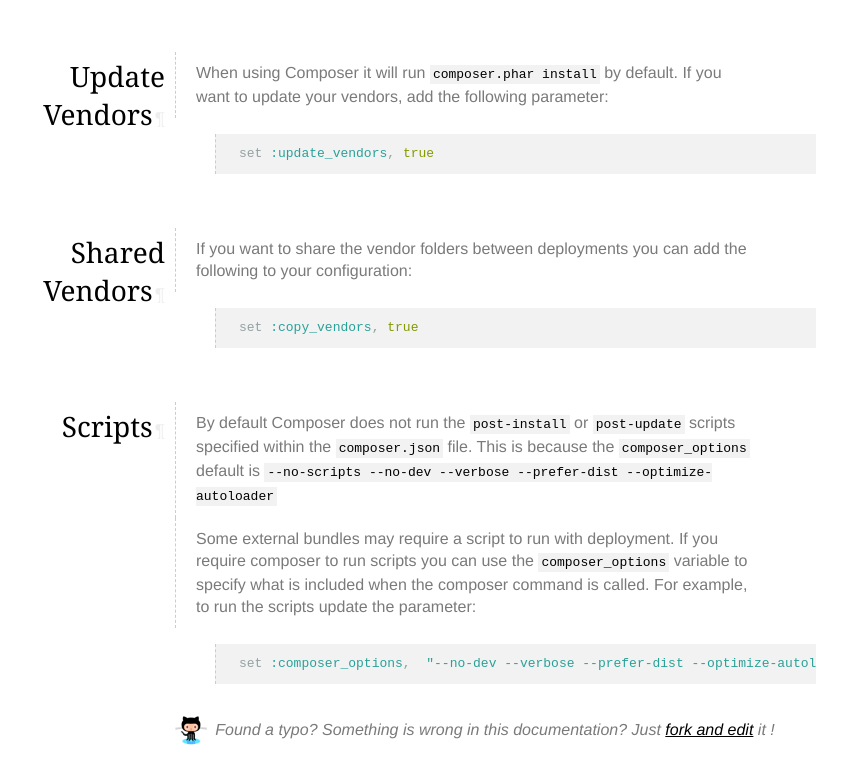
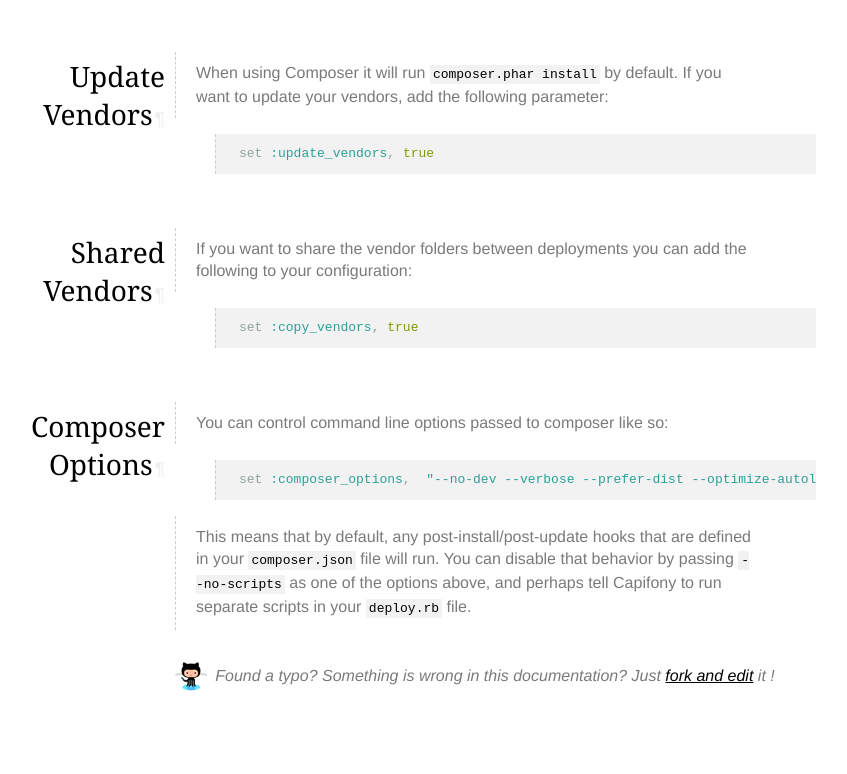
Before and after one commit to everzet/capifony, a Jekyll site: the page built from cookbook/composer-vendors.markdown, in a window 1280 px wide. Shown: the part 355-1129 px from the top of the page, without its empty margins (145-992 px from the left). Built offline with Jekyll 4.4.1, drawn with Linux system fonts in a browser that asks for light colours; nearby versions of some CDN libraries; after the commit the page ends 1075 px from its top, so only the background shows below that.

Commit message:
Remove incorrect info about the --no-scripts option
The default :composer_options does NOT include --no-scripts like the documentation stated. Remove that info and replace with some additional helpful info on what :composer_options is and how it can be used.

```diff
--- a/cookbook/composer-vendors.markdown
+++ b/cookbook/composer-vendors.markdown
@@ -35,17 +35,12 @@ set :copy_vendors, true
 
 <hr />
 
-## Scripts
+## Composer Options
 
-By default Composer does not run the `post-install` or `post-update` scripts
-specified within the `composer.json` file. This is because the `composer_options`
-default is `--no-scripts --no-dev --verbose --prefer-dist --optimize-autoloader`
-
-Some external bundles may require a script to run with deployment. If you require
-composer to run scripts you can use the `composer_options` variable to specify
-what is included when the composer command is called. For example, to run the scripts
-update the parameter:
+You can control command line options passed to composer like so:
 
 {% highlight ruby %}
-set :composer_options,  "--no-dev --verbose --prefer-dist --optimize-autoloader"
+set :composer_options,  "--no-dev --verbose --prefer-dist --optimize-autoloader --no-progress"
 {% endhighlight %}
+
+This means that by default, any post-install/post-update hooks that are defined in your `composer.json` file will run. You can disable that behavior by passing `--no-scripts` as one of the options above, and perhaps tell Capifony to run separate scripts in your `deploy.rb` file.
```
